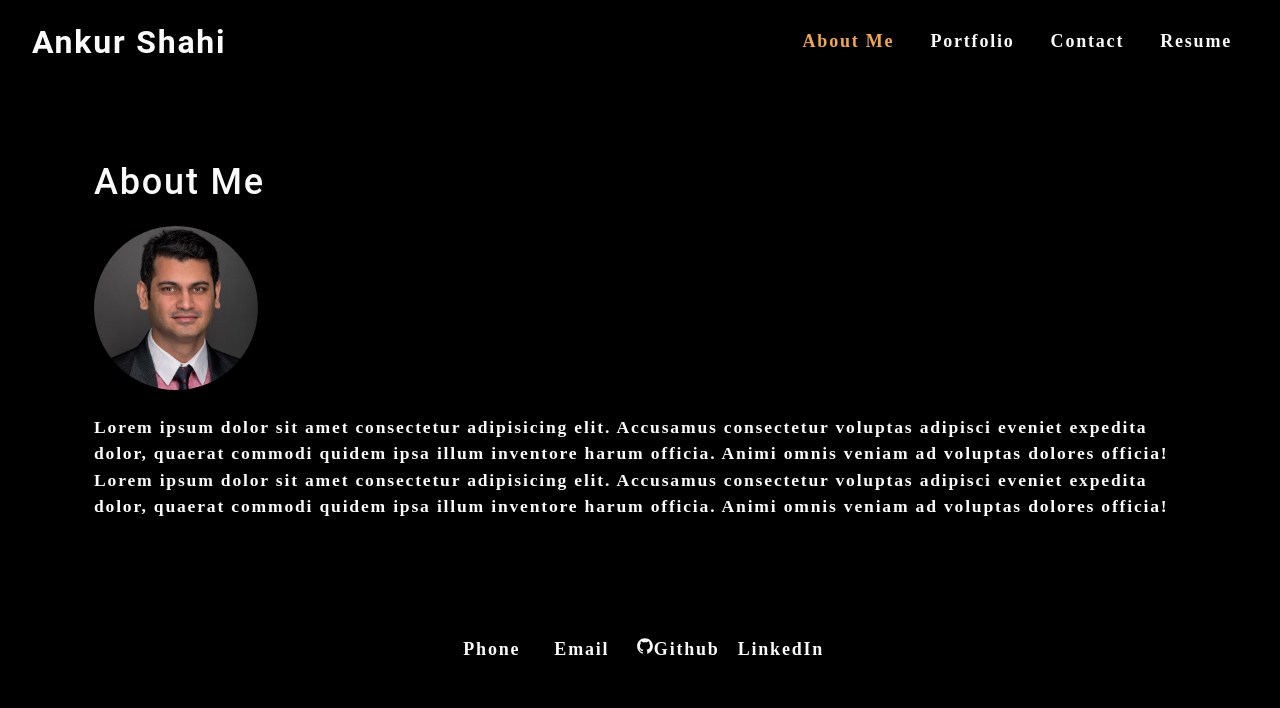
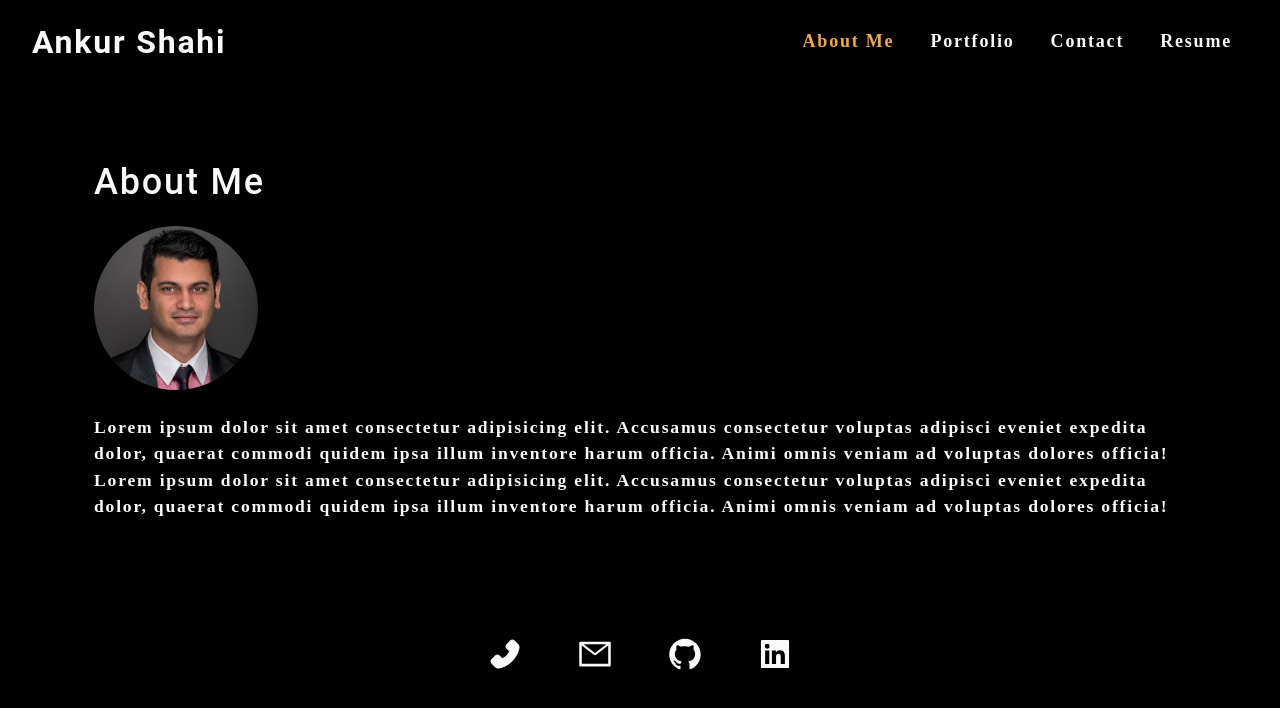
Before and after one commit to ankurshahi80/react-portfolio, a React (Create React App) app: page / in a window 1280 px wide. Shown: the top 708 px of the page. Built offline with nearby package versions, Linux system fonts and the light colour scheme.

Commit message:
final-project link added and contact text replaced with icons.

```diff
--- a/src/components/Footer/index.js
+++ b/src/components/Footer/index.js
@@ -1,13 +1,13 @@
 import React from 'react';
-import { AiFillGithub } from 'react-icons/ai';
+import { AiFillGithub, AiFillLinkedin,AiOutlineMail,AiFillPhone } from 'react-icons/ai';
 
 function Footer() {
     return (
       <div className="contact-icons">
-          <a href="tel:647-388-2109"><span>Phone</span></a>
-          <a href="mailto:shahiankur80@gmail.com"><span>Email</span></a>
-          <a href="https://github.com/ankurshahi80" target="_blank" rel="noreferrer"><span><AiFillGithub/>Github</span></a>
-          <a href="https://www.linkedin.com/in/ankur-shahi/" target="_blank" rel="noreferrer"><span>LinkedIn</span></a>
+          <a href="tel:647-388-2109"><span><AiFillPhone size="2em"/></span></a>
+          <a href="mailto:shahiankur80@gmail.com"><span><AiOutlineMail size="2em"/></span></a>
+          <a href="https://github.com/ankurshahi80" target="_blank" rel="noreferrer"><span><AiFillGithub size="2em"/></span></a>
+          <a href="https://www.linkedin.com/in/ankur-shahi/" target="_blank" rel="noreferrer"><span><AiFillLinkedin size="2em"/></span></a>
         </div>
     )
   }
--- a/src/components/Project/index.js
+++ b/src/components/Project/index.js
@@ -38,12 +38,12 @@ const Project=()=>{
             description: 'Deep Thoughts - a MERN app'
         },
         {
-            name: 'FoodFestival',
-            displayName:'Food Festival',
-            background:require(`../../assets/FoodFestival.jpg`).default,
-            link: 'https://ankurshahi80.github.io/food-festival/',
-            github:'https://github.com/ankurshahi80/food-festival',
-            description: 'Food Festival - a Progressive Web App'
+            name: 'VintageVinyls',
+            displayName:'Vintage Vinyl Records',
+            background:require(`../../assets/VintageVinyls.jpg`).default,
+            link: 'https://vintage-vinyls.herokuapp.com/',
+            github:'https://github.com/group01-project03/vintage-vinyl-records',
+            description: 'Vintage Vinyl Records - a MERN app'
         },
         {
             name: 'PizzaHunt',
```
Also changed, not shown: src/assets/VintageVinyls.jpg (added).
